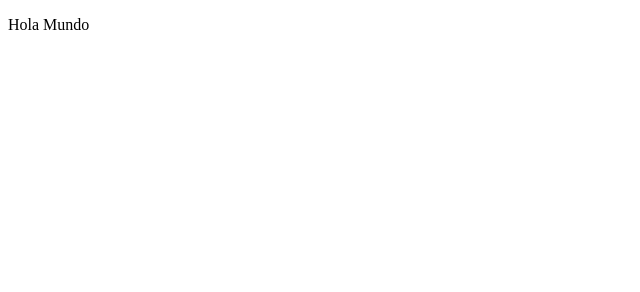
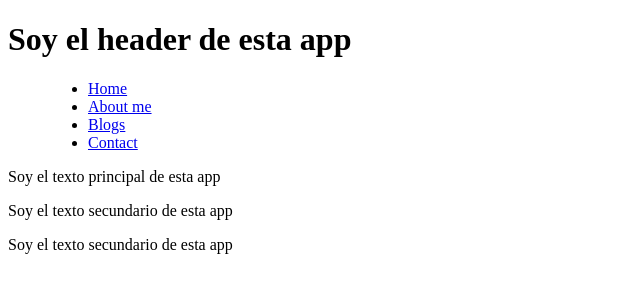
Before and after one commit to Jorge186414/Curso_Fundamenteo_de_JavaScript, a plain HTML site: page Manipulacion_del_DOM/Seleccion_y_Acceso_a_Elementos_del_DOM/index.html in a window 1280 px wide. Shown: the whole page, without its empty margins (0-640 px from the left). Drawn offline with Linux system fonts and the light colour scheme.

Commit message:
Add: Estructura de HTML para manipular elementos

```diff
--- a/Manipulacion_del_DOM/Seleccion_y_Acceso_a_Elementos_del_DOM/index.html
+++ b/Manipulacion_del_DOM/Seleccion_y_Acceso_a_Elementos_del_DOM/index.html
@@ -4,14 +4,31 @@
 <head>
   <meta charset="UTF-8">
   <meta name="viewport" content="width=device-width, initial-scale=1.0">
-  <title>Manipulacion y Acceso al DOM</title>
+  <title>Manejo del DOM</title>
 </head>
 
 <body>
-  <p>Hola Mundo</p>
-
-
-  <script src='main.js'></script>
+  <header>
+    <h1 id="app-title">Soy el header de esta app</h1>
+    <menu>
+      <ul>
+        <li><a href="#">Home</a></li>
+        <li class="menu-items"><a href="#">About me</a></li>
+        <li class="menu-items"><a href="#">Blogs</a></li>
+        <li class="menu-items"><a href="#">Contact</a></li>
+      </ul>
+    </menu>
+  </header>
+  <main>
+    <section>
+      <p>Soy el texto principal de esta app</p>
+    </section>
+    <section>
+      <p>Soy el texto secundario de esta app</p>
+      <p>Soy el texto secundario de esta app</p>
+    </section>
+  </main>
+  <script src="app.js"></script>
 </body>
 
 </html>
```
